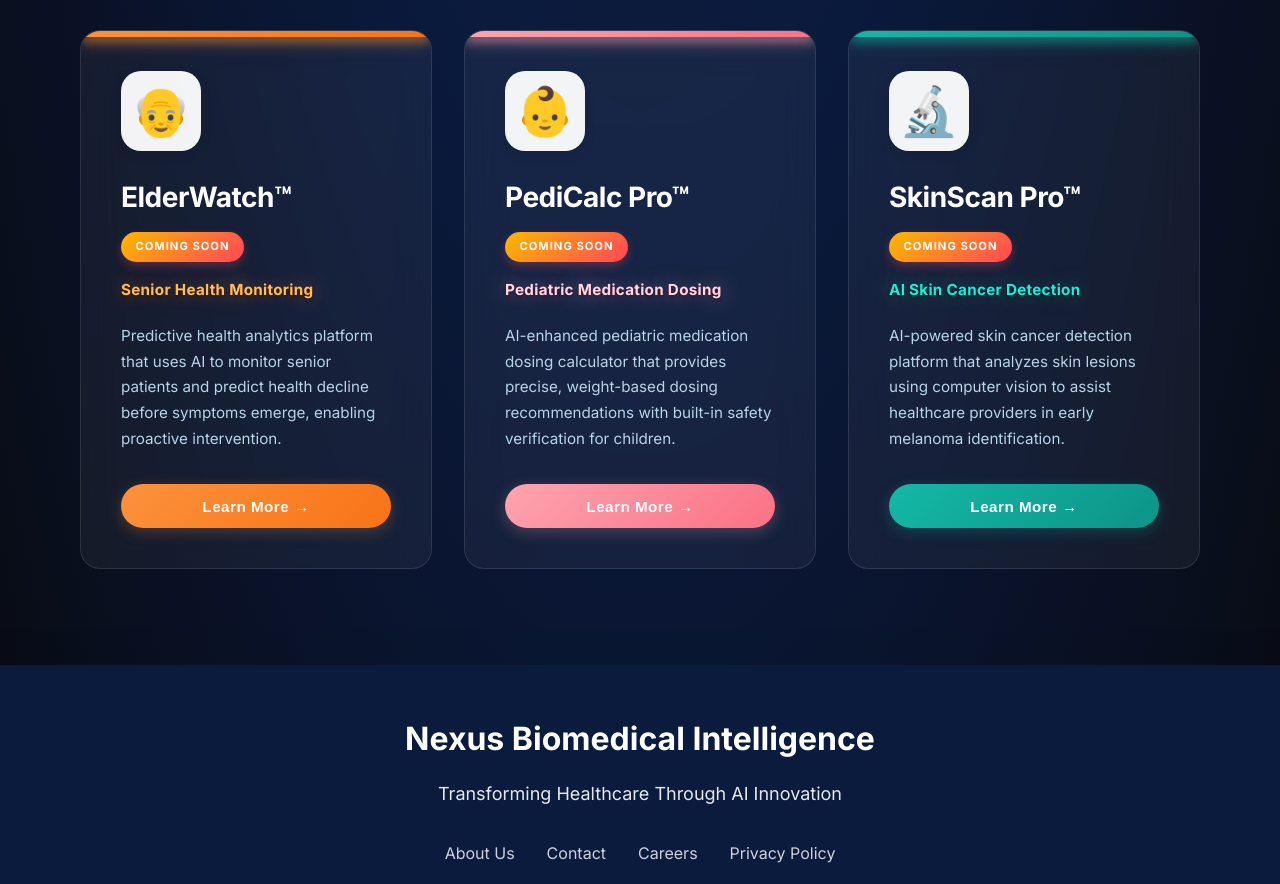
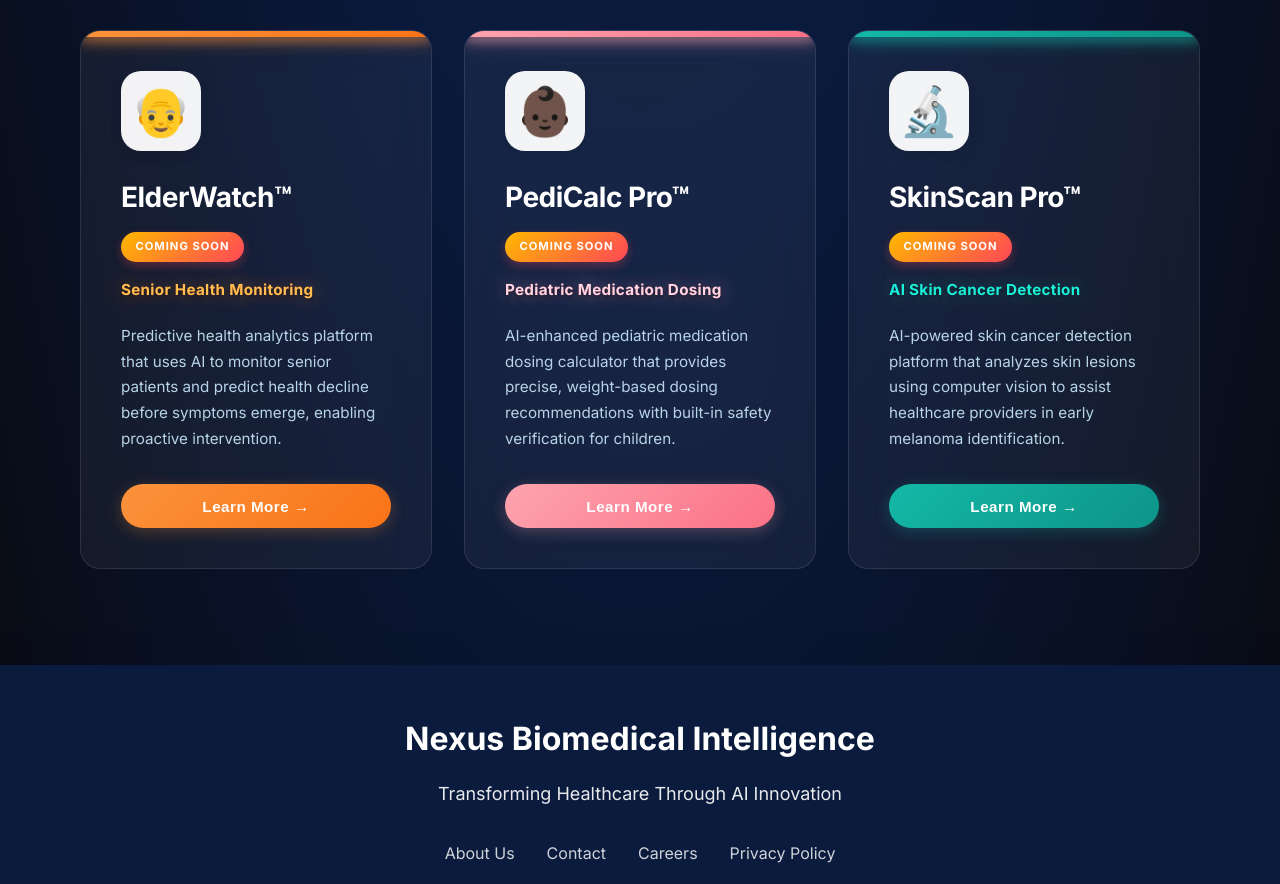
Before and after one commit to ybob247-del/nexus-biomedical-website, a React (Vite) app: page / in a window 1280 px wide. Shown: the part 1657-2541 px from the top of the page. Built offline with nearby package versions, Linux system fonts and the light colour scheme.

Commit message:
feat: Change PediCalc icon to dark-skinned baby for diversity

```diff
--- a/src/components/PlatformIcons.jsx
+++ b/src/components/PlatformIcons.jsx
@@ -17,7 +17,7 @@ export const ElderWatchIcon = ({ size = 48 }) => (
 )
 
 export const PediCalcIcon = ({ size = 48 }) => (
-  <div style={{ fontSize: `${size}px`, lineHeight: 1 }}>👶</div>
+  <div style={{ fontSize: `${size}px`, lineHeight: 1 }}>👶🏿</div>
 )
 
 export const SkinScanIcon = ({ size = 48 }) => (
```
Also changed, not shown: 1 other file (tests, documents, lock files or other folders).
